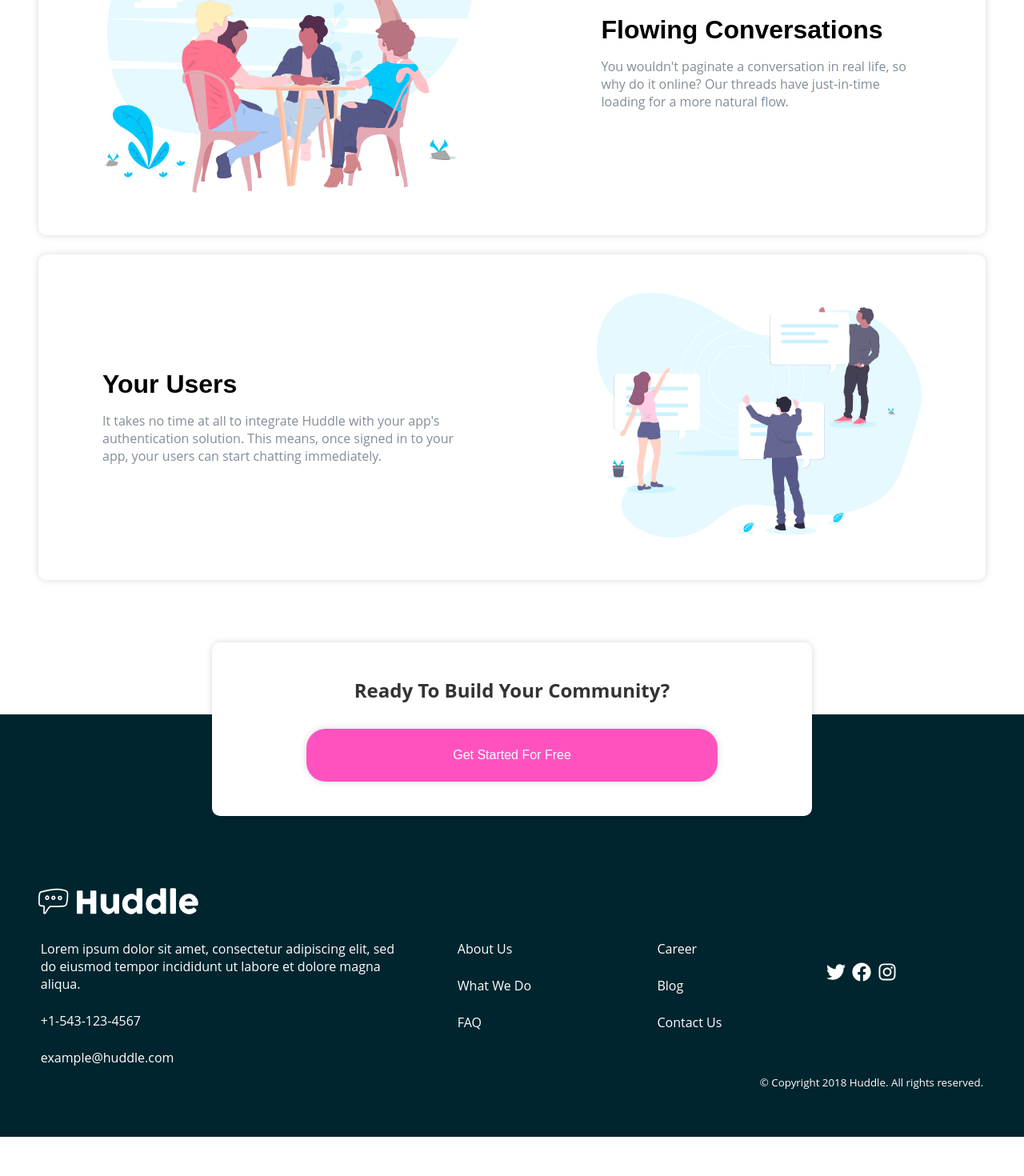
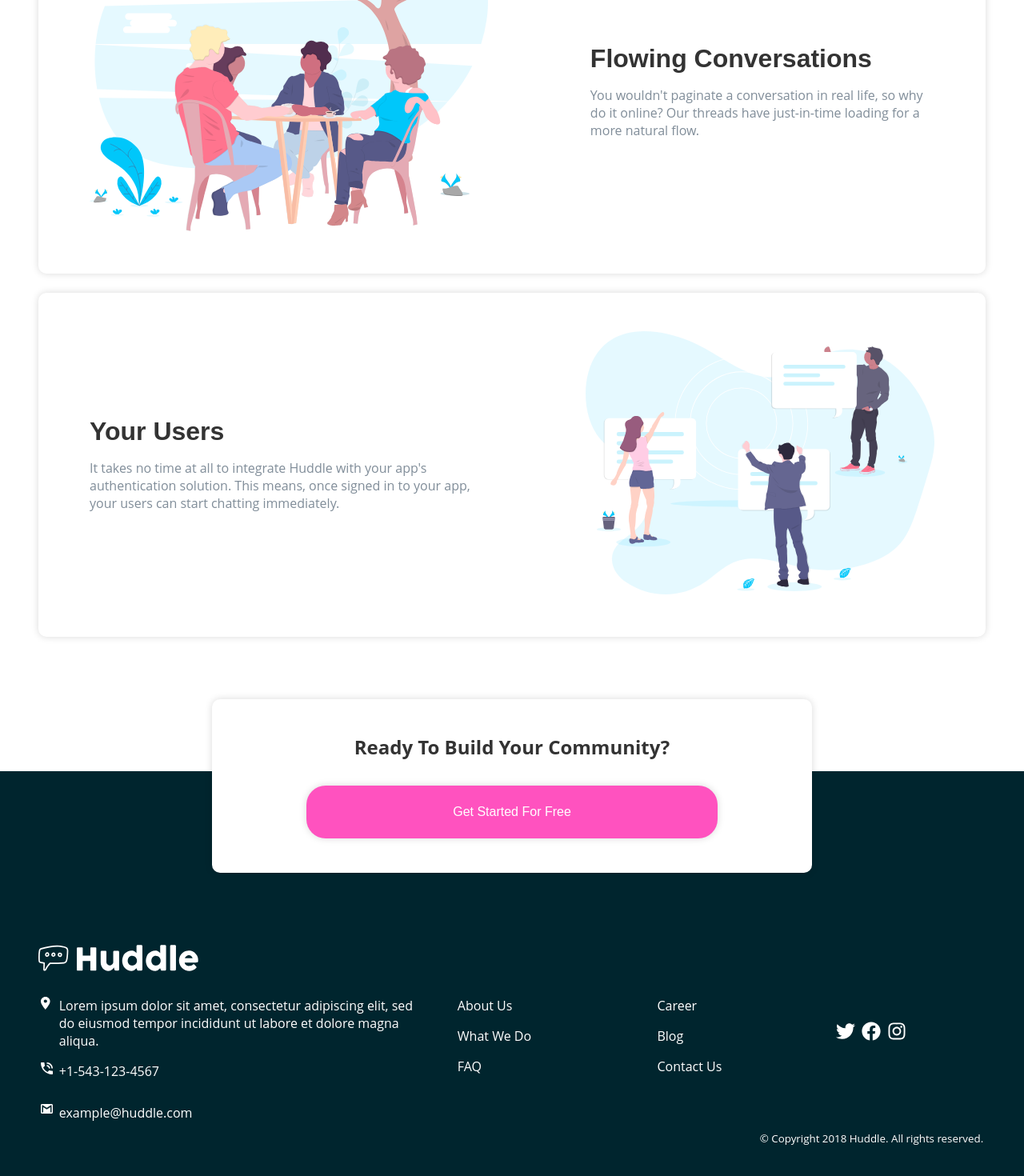
Before and after one commit to codernami/react-landing-page, a React (Create React App) app: page / in a window 1280 px wide. Shown: the part 1176-2646 px from the top of the page at 80% size. Before the commit the page ends 2597 px from the top, so only its background shows below. Built offline with nearby package versions, Linux system fonts and the light colour scheme.

Commit message:
Completed

```diff
--- a/src/components/Footer.js
+++ b/src/components/Footer.js
@@ -17,11 +17,24 @@ export default function Footer() {
       <div>
         <ul>
           <li>
+            <span>
+              <img src="./images/icon-location.svg" alt="a" />
+            </span>
             Lorem ipsum dolor sit amet, consectetur adipiscing elit, sed do
             eiusmod tempor incididunt ut labore et dolore magna aliqua.
           </li>
-          <li>+1-543-123-4567</li>
-          <li>example@huddle.com</li>
+          <li>
+            <span>
+              <img src="./images/icon-phone.svg" alt="a" />
+            </span>
+            +1-543-123-4567
+          </li>
+          <li>
+            <span>
+              <img src="./images/icon-email.svg" alt="a" />
+            </span>
+            example@huddle.com
+          </li>
         </ul>
 
         <div>
--- a/src/components/styles/Card.styled.js
+++ b/src/components/styles/Card.styled.js
@@ -14,16 +14,17 @@ export const StyledCard = styled.div`
     text-align: left;
   }
   div {
-    padding: 3rem 1rem;
+    padding: 2rem 1rem;
 
     @media (min-width: 768px) {
-      padding: 3rem 5rem;
+      padding: 3rem 4rem;
     }
   }
 
   p {
     color: #808d99;
-    padding: 2rem 0.5rem;
+    padding: 0.5rem;
+    padding-bottom: 1.5rem;
 
     @media (min-width: 768px) {
       padding: 0;
@@ -68,7 +69,7 @@ export const MiniCard = styled.div`
       padding: 1.5rem 3rem;
     }
     &:hover {
-      filter: blur(0.7px);
+      filter: blur(0.6px);
     }
   }
 `;
--- a/src/components/styles/Footer.styled.js
+++ b/src/components/styles/Footer.styled.js
@@ -13,9 +13,16 @@ export const StyledFooter = styled.footer`
     font-size: clamp(1.1rem, 4vw, 1.5rem);
   }
 
-  img {
+  img:nth-child(2) {
     width: min(200px, 40%);
     margin-bottom: 2rem;
+
+    @media (min-width: 768px) {
+      margin-left: 2rem;
+    }
+    @media (min-width: 1180px) {
+      margin-left: 0;
+    }
   }
 
   div {
@@ -31,6 +38,12 @@ export const StyledFooter = styled.footer`
       width: 35%;
     }
   }
+  div:nth-child(2) ul {
+    li:hover {
+      text-decoration: underline;
+    }
+  }
+
   ul {
     list-style-type: none;
     margin-bottom: 2rem;
@@ -38,16 +51,21 @@ export const StyledFooter = styled.footer`
   ul:nth-child(1) {
     @media (min-width: 768px) {
       width: 40%;
-      padding-right: 1.5rem;
     }
   }
 
   li {
     margin-bottom: 1rem;
     cursor: pointer;
+    display: flex;
+    gap: 0.5rem;
 
     @media (min-width: 768px) {
-      margin-bottom: 1.5rem;
+      margin-bottom: 1rem;
     }
   }
+  span > img {
+    width: 15px;
+    margin-bottom: 1rem;
+  }
 `;
--- a/src/components/styles/Global.js
+++ b/src/components/styles/Global.js
@@ -8,10 +8,11 @@ export const GlobalStyles = createGlobalStyle`
   }
   body {
     font-family: 'Open sans', sans-serif;
+    color: #333;
   }
   h2 {
     font-family: 'Poppins', sans-serif;
-    font-size: clamp(1.8rem, 5vw, 2rem);
+    font-size: clamp(1.7rem, 4vw, 2rem);
     margin-bottom: 1rem;
   }
   p, button, li {
--- a/src/components/styles/Header.styled.js
+++ b/src/components/styles/Header.styled.js
@@ -80,8 +80,5 @@ export const StyledHero = styled.div`
       margin-left: 0;
       padding: 1.2rem 2.5rem;
     }
-    &:hover {
-      filter: blur(0.7px);
-    }
   }
 `;
--- a/src/components/styles/SocialLinks.styled.js
+++ b/src/components/styles/SocialLinks.styled.js
@@ -14,6 +14,10 @@ export const StyledSocialLinks = styled.div`
   a {
     color: #fff;
     font-size: clamp(1.5rem, 1.25vw, 2rem);
+
+    &:hover {
+      color: #ff52bf;
+    }
   }
   small {
     text-align: center;
```
Also changed, not shown: public/images/icon-location.svg.
